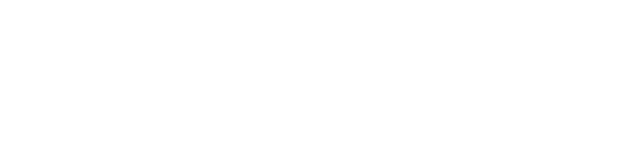
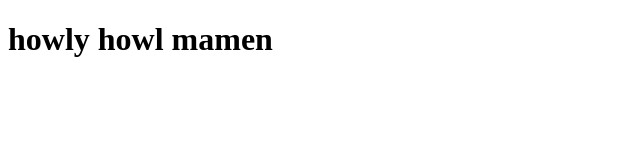
Before and after one commit to Gaet8802/Gaet8802.github.io, a plain HTML site: page index.html in a window 1280 px wide. Shown: the whole page, without its empty margins (0-640 px from the left). Drawn offline with Linux system fonts and the light colour scheme.

Commit message:
seen on screen

```diff
--- a/index.html
+++ b/index.html
@@ -7,7 +7,7 @@
 </head>
 
 <body>
-
+ <h1>howly howl mamen</h1>
 
 
 
```
Also changed, not shown: 1 other file.
